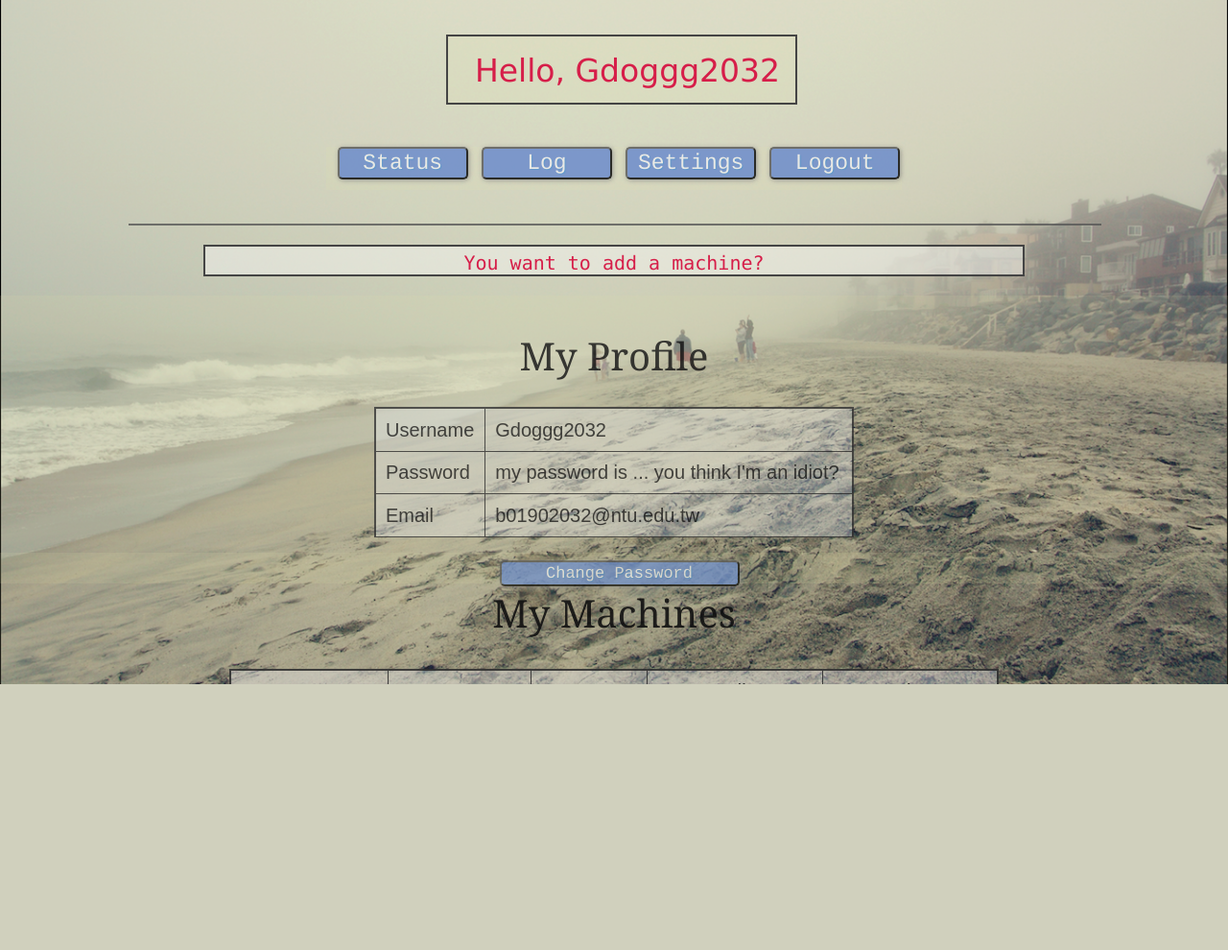
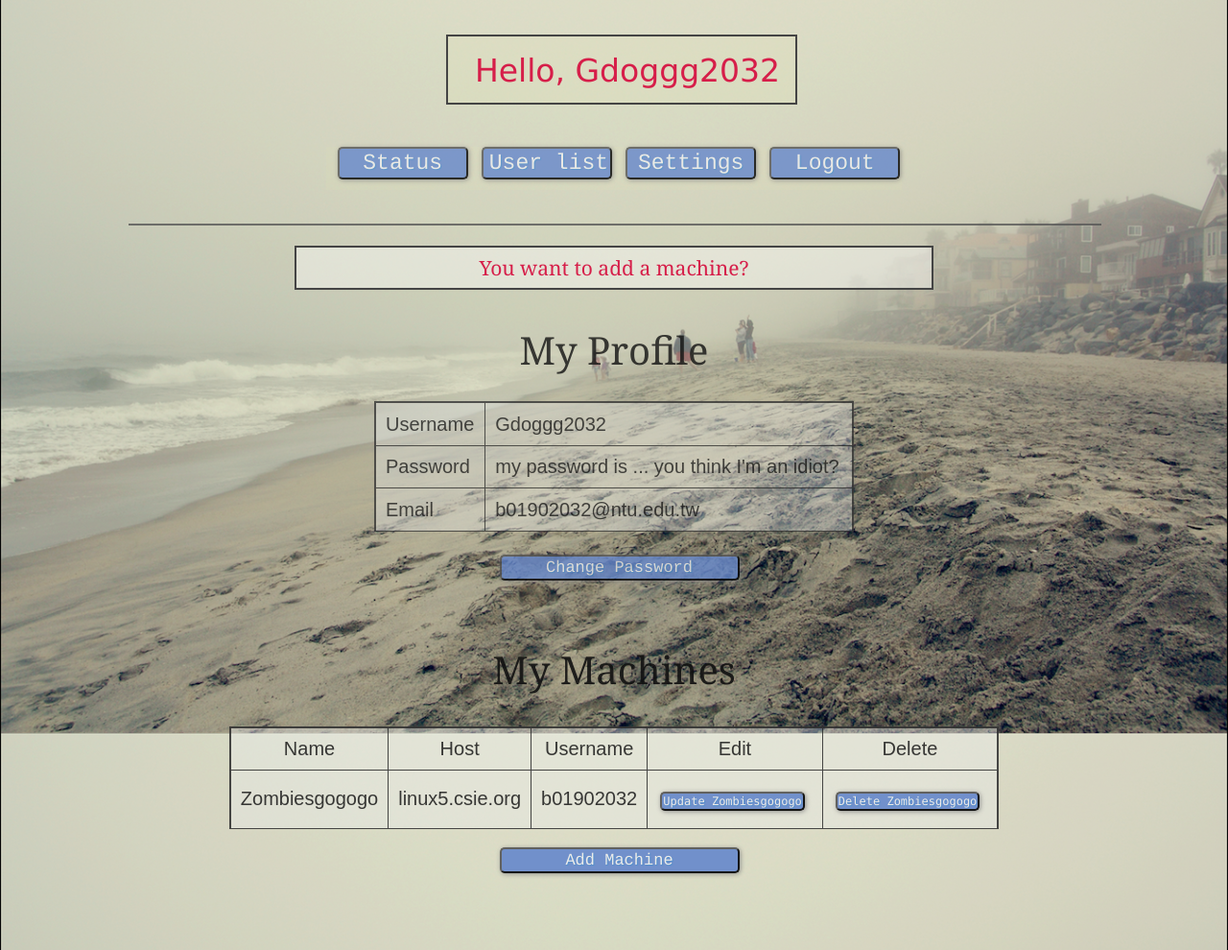
Before and after one commit to sycLin/CNLab-Final-Project, a PHP site: page /settings.html in a window 1280 px wide. Shown: the part 87-1077 px from the top of the page at 96% size. Before the commit the page ends 800 px from the top, so only its background shows below. Run offline with PHP 8.4, Linux system fonts and the light colour scheme.

Commit message:
1. modify warning, 2. modify button:hover color, 3.delete some useless html, 4. modify some div of main.css, 5. modify the login button's position in login.html, 6. modify div's position in settings.html

```diff
--- a/html_file/add_machine.html
+++ b/html_file/add_machine.html
@@ -1 +1 @@
-<html><head><title>webMS: Welcome Back!</title><link rel=stylesheet type='text/css' href='main.css'></head><body><h1 id='header'><span>webMS</span></h1><hr><p id='User'>Hello, sycLin</p><hr><div id='menu'><form action='' method='get'><input type='submit' class='button' name='changeview' value='Status'><input type='submit' class='button' name='changeview' value='User List'><input type='submit' class='button' name='changeview' value='Settings'><input type='submit' class='button' name='changeview' value='Logout'></form></div><hr id='HR'><div id='addmc'><h2>Add a new machine</h2><form action='' method='POST'><label for=''>Machine Name:</label><input type='text' name='mname'><br /><label for=''>Host:</label><input type='text' name='mhost'><br /><label for=''>Username:</label><input type='text' name='musername'><br /><label for=''>Password:</label><input type='password' name='mpassword'><br /><input type='submit' class='button' name='add_machine' value='Add'></form></div></body></html>
+<html><head><title>webMS: Welcome Back!</title><link rel=stylesheet type='text/css' href='main.css'></head><body><h1 id='header'><span>webMS</span></h1><hr><p id='User'>Hello, sycLin</p><hr><div id='menu'><form action='' method='get'><input type='submit' class='button' name='changeview' value='Status' formaction='status.html'><input type='submit' class='button' name='changeview' value='User List' formaction='user_list.html'><input type='submit' class='button' name='changeview' value='Settings' formaction='settings.html'><input type='submit' class='button' name='changeview' value='Logout' formaction='login.html'></form></div><hr id='HR'><div id='addmc'><h2>Add a new machine</h2><form action='' method='POST'><label for=''>Machine Name:</label><input type='text' name='mname'><br /><label for=''>Host:</label><input type='text' name='mhost'><br /><label for=''>Username:</label><input type='text' name='musername'><br /><label for=''>Password:</label><input type='password' name='mpassword'><br /><input type='submit' class='button' name='add_machine' value='Add' formaction='settings.html'></form></div></body></html>
--- a/html_file/delete_machine.html
+++ b/html_file/delete_machine.html
@@ -1 +1 @@
-<html><head><title>webMS: Welcome Back!</title><link rel=stylesheet type='text/css' href='main.css'></head><body><h1 id='header'><span>webMS</span></h1><hr><p id='User'><span class='circles-loader'>Loading&#8230;</span>&nbsp;&nbsp;Hello, brianhuang</p><hr><div id='menu'><form action='' method='get'><input type='submit' class='button' name='changeview' value='Status'><input type='submit' class='button' name='changeview' value='User List'><input type='submit' class='active_button' name='changeview' value='Settings'><input type='submit' class='button' name='changeview' value='Logout'></form></div><hr id='HR'><div id='demc'><h2>Delete this machine: linux13?</h2><form action='' method='POST'><input type='hidden' name='mname' value='linux13'><input type='submit' class='button' name='delete_machine' value='Confirm'></form></div></body></html>
+<html><head><title>webMS: Welcome Back!</title><link rel=stylesheet type='text/css' href='main.css'></head><body><h1 id='header'><span>webMS</span></h1><hr><p id='User'><span class='circles-loader'>Loading&#8230;</span>&nbsp;&nbsp;Hello, brianhuang</p><hr><div id='menu'><form action='' method='get'><input type='submit' class='button' name='changeview' value='Status' formaction='status.html'><input type='submit' class='button' name='changeview' value='User List' formaction='user_list.html'><input type='submit' class='active_button' name='changeview' value='Settings' formaction='settings.html'><input type='submit' class='button' name='changeview' value='Logout' formaction='login.html'></form></div><hr id='HR'><div id='demc'><h2>Delete this machine: linux13?</h2><form action='' method='POST'><input type='hidden' name='mname' value='linux13'><input type='submit' class='button' name='delete_machine' value='Confirm' formaction='settings.html'></form></div></body></html>
--- a/html_file/login.html
+++ b/html_file/login.html
@@ -1,2 +1,2 @@
 
-<html><head><title>webMS: Welcome!</title><link rel=stylesheet type='text/css' href='welcome.css'></head><body><h1 id='header'><span>webMS</span></h1><hr><div><form action='' method='POST'><label>Username:</label><input type='text' name='username' placeholder='Your Username'><br /><label>Password:</label><input type='password' name='password' placeholder='Your Password'><br /><label></label><input type='submit' class='button' value='Login'></form><hr><span>Not a member yet?&nbsp;<form class='complementary' action='' method='GET'><input type='submit' class='button' name='entrance' value='Register Here'></form></span></div></body></html>
+<html><head><title>webMS: Welcome!</title><link rel=stylesheet type='text/css' href='welcome.css'></head><body><h1 id='header'><span>webMS</span></h1><hr><div><form action='' method='POST'><label>Username:</label><input type='text' name='username' placeholder='Your Username'><br /><label>Password:</label><input type='password' name='password' placeholder='Your Password'><br /><label></label><input type='submit' class='button' value='Login' formaction='status.html'></form><hr><span>Not a member yet?&nbsp;<form class='complementary' action='' method='GET'><input type='submit' class='button' name='entrance' value='Register Here'></form></span></div></body></html>
--- a/html_file/main.css
+++ b/html_file/main.css
@@ -58,10 +58,9 @@ hr {
     position: absolute;
     left: 50%;
     top: 310px;
-    width: 400px;
-    /* height: 30px; */
-    width: 65%;
-    overflow: scroll;
+    width: 400px;*/
+    width: 50%;
+    overflow: auto;
     /*
     margin-top: 33px;
     margin-left: -200px;
@@ -69,16 +68,13 @@ hr {
     margin-left: auto;
     margin-right: auto;
     text-align: center;
+    padding: 7px 15px 7px 15px;
     color: #D61E49;
-    font: 20px Athelas, Monaco, serif;
+    font: 21px Constantia, Cambria, Athelas, Monaco, serif;
     font-weight: 10;
-    border-color: #444;
-    padding-left: 15px;
-    padding-right: 15px;
-    padding-top: 5px;
-    padding- bottom: 1px;
     border-style: solid;
     border-width: 2px;
+    border-color: #444;
     background: rgba(255, 255, 255, 0.4);
 }
 
@@ -582,17 +577,16 @@ label[for=count] {
     -moz-opacity: 0.8;
     -khtml-opacity: 0.8;
     opacity: 0.8;
-    position: absolute;
-    _position: absolute;
     /*top: 363px;*/
     left: 50%;
     height: 300px;
-    width: 100%;
-    margin-left: -50%;
+    margin-top: 20px;
+    margin-left: auto;
+    margin-right: auto;
     text-align: center;
     border-style: none;
     color: #D61E49;
-    background: rgba(224, 224, 172, 0.15);
+    /*background: rgba(224, 224, 172, 0.15);*/
     /*border: solid;
     border-width: 2px;*/
 }
@@ -662,17 +656,16 @@ label[for=count] {
     -moz-opacity: 0.9;
     -khtml-opacity: 0.9;
     opacity: 0.9;
-    position: absolute;
-    _position: absolute;
     top: 663px;
-    left: 50%;
     height: 300px;
     width: 100%;
-    margin-left: -50%;
+    margin-top: 20px;
+    margin-left: auto;
+    margin-right: auto;
     text-align: center;
     border-style: none;
     color: #D61E49;
-    background: rgba(224, 224, 172, 0.15);
+    /*background: rgba(224, 224, 172, 0.15);*/
     /*border: solid;
     border-width: 2px;*/
 }
--- a/html_file/settings.html
+++ b/html_file/settings.html
@@ -13,10 +13,10 @@
 	    <hr>
 	    <div id='menu'>
 	        <form action='' method='get'>
-	            <input type='submit' class='button' name='changeview' value='Status'>
-	            <input type='submit' class='button' name='changeview' value='Log'>
-	            <input type='submit' class='button' name='changeview' value='Settings'>
-	            <input type='submit' class='button' name='changeview' value='Logout'>
+	            <input type='submit' class='button' name='changeview' value='Status' formaction='status.html'>
+	            <input type='submit' class='button' name='changeview' value='User list' formaction='user_list.html'>
+	            <input type='submit' class='button' name='changeview' value='Settings' formaction='settings.html'>
+	            <input type='submit' class='button' name='changeview' value='Logout' formaction='login.html'>
 	        </form>
 	    </div>
 	    <hr id='HR' />
@@ -35,7 +35,7 @@
 	            <tr>
 	        </table>
 	        <form action='' method='get'>
-	            <input type='submit' class='button' name='change_password' value='Change Password'>
+	            <input type='submit' class='button' name='change_password' value='Change Password' formaction='change_password.html'>
 	        </form>
 	    </div>
 	    <hr>
@@ -53,16 +53,16 @@
 	            <td>b01902032</td>
 	            <td>
 	            <form action='' method='get'>
-	                <input type='submit' class='button' name='edit_machine' value='Update Zombiesgogogo'>
+	                <input type='submit' class='button' name='edit_machine' value='Update Zombiesgogogo' formaction='update.html'>
 	            </form>
 	            <td>
 	            <form action='' method='get'>
-	                <input type='submit' class='button' name='edit_machine' value='Delete Zombiesgogogo'>
+	                <input type='submit' class='button' name='edit_machine' value='Delete Zombiesgogogo' formaction='delete_machine.html'>
 	            </form>
 	            <tr>
 	        </table>
 	        <form action='' method='get'>
-	            <input type='submit' class='button' name='edit_machine' value='Add Machine'>
+	            <input type='submit' class='button' name='edit_machine' value='Add Machine' formaction='add_machine.html'>
 	        </form>
 	    </div>
     </body>
--- a/html_file/update.html
+++ b/html_file/update.html
@@ -1,2 +1,2 @@
 
-<html><head><title>webMS: Welcome Back!</title><link rel=stylesheet type='text/css' href='main.css'></head><body><h1 id='header'><span>webMS</span></h1><hr><p id='User'><span class='circles-loader'>Loading&#8230;</span>&nbsp;&nbsp;Hello, brianhuang</p><hr><div id='menu'><form action='' method='get'><input type='submit' class='button' name='changeview' value='Status'><input type='submit' class='button' name='changeview' value='User List'><input type='submit' class='active_button' name='changeview' value='Settings'><input type='submit' class='button' name='changeview' value='Logout'></form></div><hr id='HR'><div id='chmc'><h2>Update linux1's Settings</h2><form action='' method='POST'><input type='hidden' name='mname' value='linux1'><label for=''>Host Name:</label><input type='text' name='mhost'><br /><label for=''>Username:</label><input type='text' name='musername'><br /><label for=''>Password:</label><input type='password' name='mpassword'><br /><label for=''>Operating System:</label><input type='radio' name='mos' value='Linux'checked>Linux<input type='radio' name='mos' value='MacOSX'>Mac OSX<br /><input type='submit' class='button' name='update_machine' value='Update'></form></div></body></html>
+<html><head><title>webMS: Welcome Back!</title><link rel=stylesheet type='text/css' href='main.css'></head><body><h1 id='header'><span>webMS</span></h1><hr><p id='User'><span class='circles-loader'>Loading&#8230;</span>&nbsp;&nbsp;Hello, brianhuang</p><hr><div id='menu'><form action='' method='get'><input type='submit' class='button' name='changeview' value='Status' formaction='status.html'><input type='submit' class='button' name='changeview' value='User List' formaction='user_list.html'><input type='submit' class='active_button' name='changeview' value='Settings' formaction='settings.html'><input type='submit' class='button' name='changeview' value='Logout' formaction='login.html'></form></div><hr id='HR'><div id='chmc'><h2>Update linux1's Settings</h2><form action='' method='POST'><input type='hidden' name='mname' value='linux1'><label for=''>Host Name:</label><input type='text' name='mhost'><br /><label for=''>Username:</label><input type='text' name='musername'><br /><label for=''>Password:</label><input type='password' name='mpassword'><br /><label for=''>Operating System:</label><input type='radio' name='mos' value='Linux'checked>Linux<input type='radio' name='mos' value='MacOSX'>Mac OSX<br /><input type='submit' class='button' name='update_machine' value='Update' formaction='settings.html'></form></div></body></html>
--- a/html_file/welcome.css
+++ b/html_file/welcome.css
@@ -131,6 +131,7 @@ div hr {
 
 .button {
 	background: #6969DD;
+    margin-top: 13px;
     padding: 6px 25px 6px 25px;
     color: #FFF;
     font: 17px Monaco, sans-serif;
```
Also changed, not shown: other parts of html_file/main.css (+64 -63 lines), html_file/change_password.html (+5 -5 lines), html_file/status.html (+4 -4 lines), html_file/user_list.html (+3 -4 lines), html_file/unuse/Log.html (renamed from html_file/Log.html), html_file/unuse/back.html (renamed from html_file/back.html), html_file/unuse/kill_process.html (renamed from html_file/kill_process.html), html_file/unuse/warning_sample2.html (renamed from html_file/warning_sample2.html).
